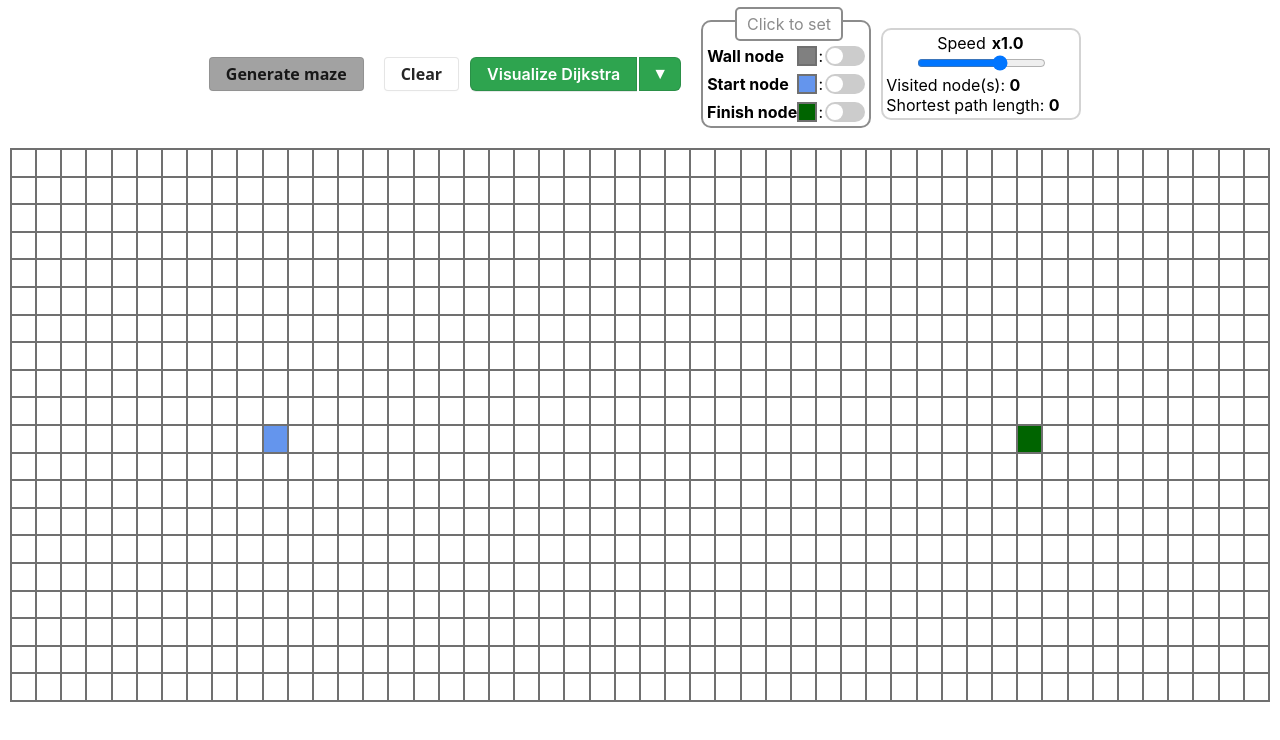
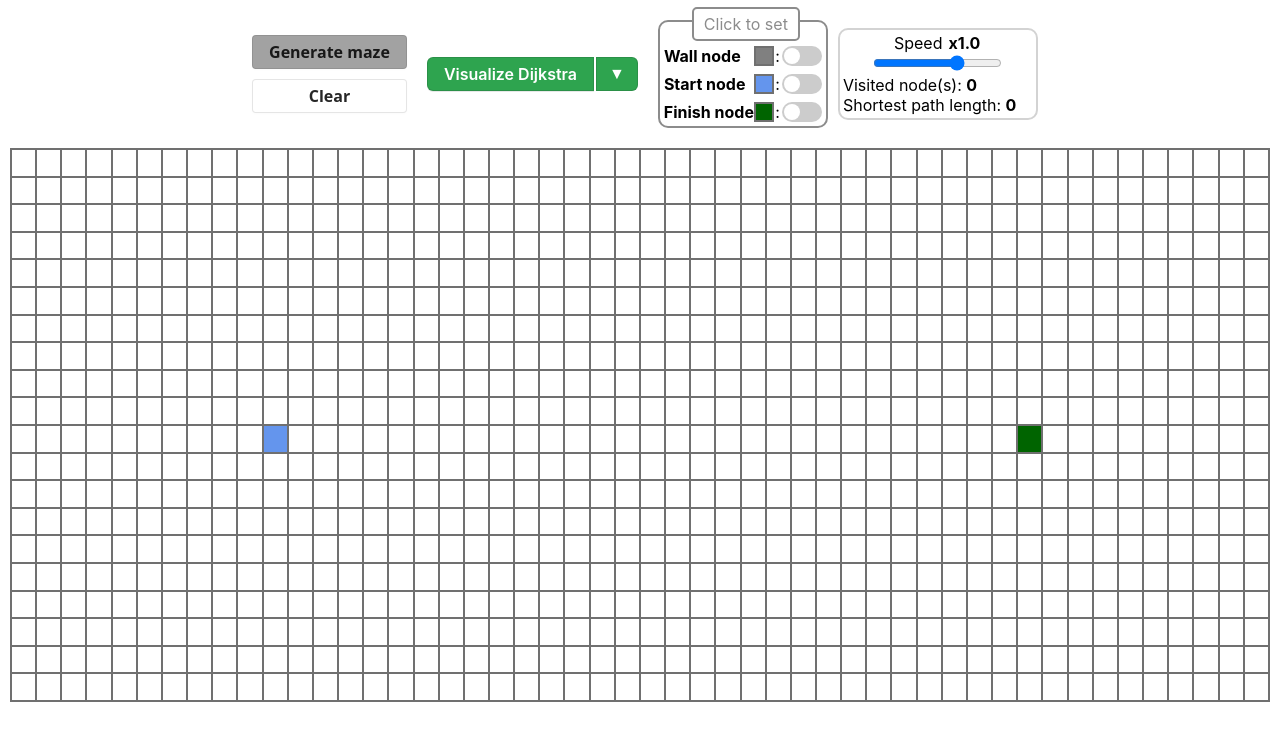
Before and after one commit to Elvin-dang/pathfinder-visualizer, a React (Create React App) app: page / in a window 1280 px wide. Shown: the top 740 px of the page. Built offline with nearby package versions, Linux system fonts and the light colour scheme.

Commit message:
Css menu

```diff
--- a/src/PathFinder/PathFinder.css
+++ b/src/PathFinder/PathFinder.css
@@ -44,7 +44,7 @@
   touch-action: manipulation;
   vertical-align: middle;
   white-space: nowrap;
-  margin-right: 1px;
+  margin: 0 1px 0 10px;
 }
 
 #visualize-btn:focus:not(:focus-visible):not(.focus-visible) {
@@ -253,6 +253,7 @@
   touch-action: manipulation;
   vertical-align: baseline;
   width: auto;
+  margin-bottom: 10px;
 }
 
 #maze-btn:hover,
@@ -287,3 +288,9 @@
   color: rgba(0, 0, 0, 0.65);
   transform: translateY(0);
 }
+
+.func-btn {
+  display: flex;
+  flex-direction: column;
+  justify-content: space-between;
+}
--- a/src/PathFinder/PathFinder.jsx
+++ b/src/PathFinder/PathFinder.jsx
@@ -290,6 +290,7 @@ const PathFinder = () => {
   return (
     <div>
       <div className="menu">
+        <div className="func-btn">
           <button id="maze-btn" onClick={() => drawMaze()} ref={mazeBtnRef}>
             Generate maze
           </button>
@@ -303,6 +304,7 @@ const PathFinder = () => {
           >
             Clear
           </button>
+        </div>
         <div className="combo-btn">
           <button
             onClick={() => visualize()}
```
Lines whose indentation alone changed are shown as unchanged.
